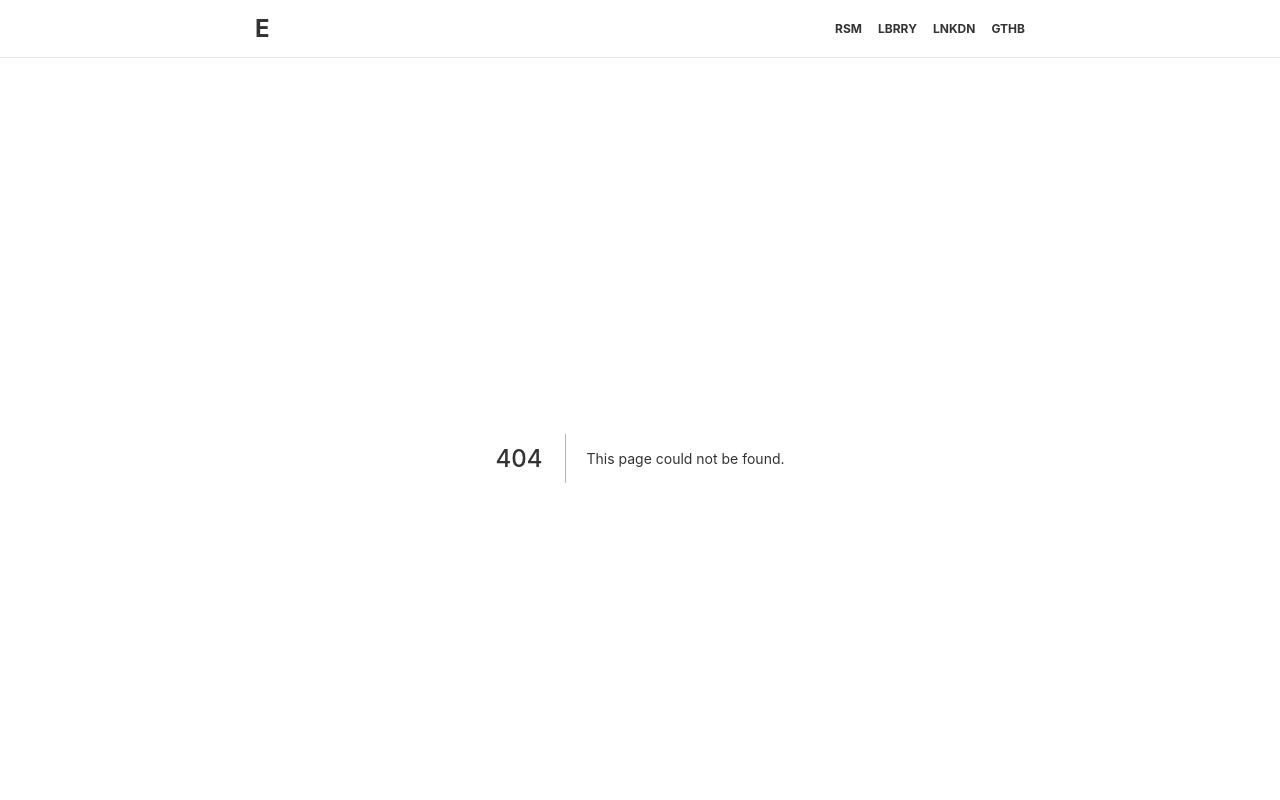
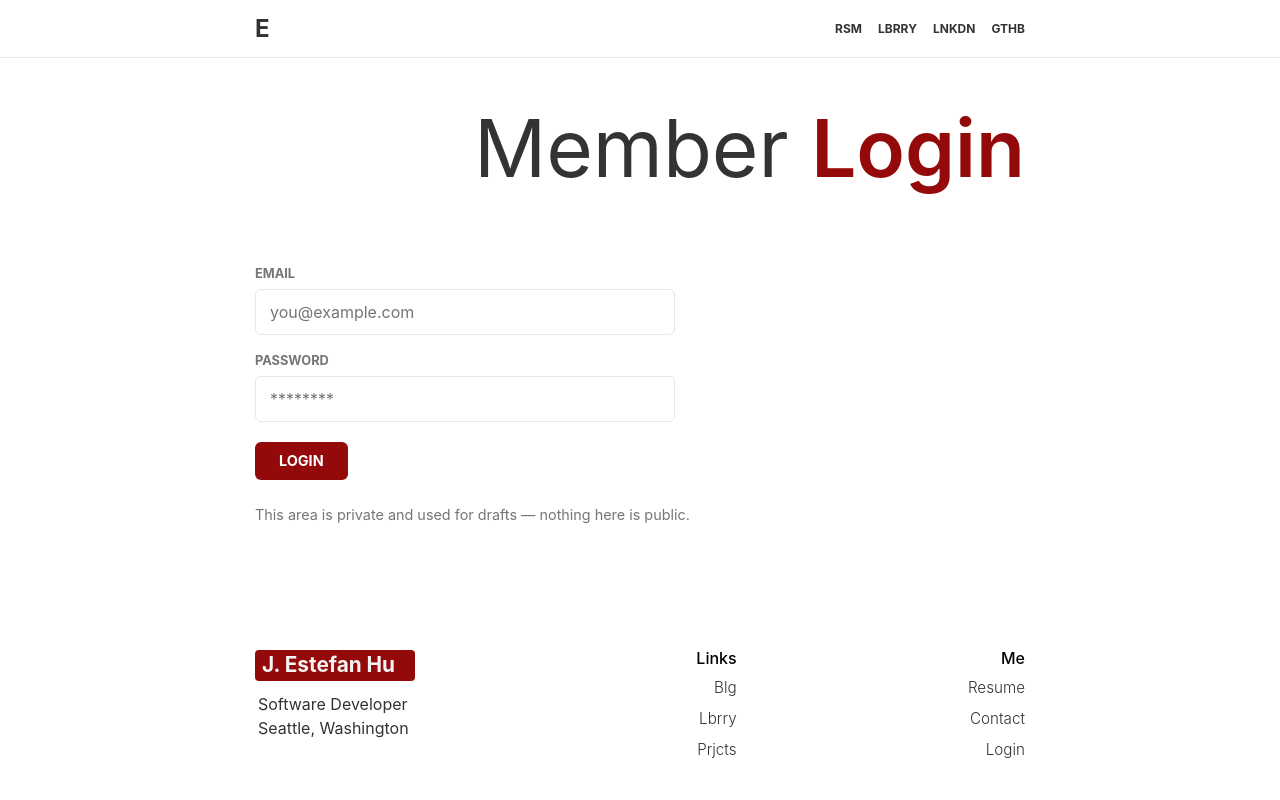
Before and after one commit to EstefanHu/EstefanHu, a Next.js app: page /lgn in a window 1280 px wide. Before the commit this address had no page. Shown: the top 800 px of the page. Built offline with nearby package versions, Linux system fonts and the light colour scheme.

Commit message:
Add contact and login pages, add links to footer
Create the /cntct and /lgn routes referenced by the footer, and add a
"links" section listing /blg, /lbrry, and /prjcts before the "me" section.

```diff
--- /dev/null
+++ b/app/cntct/page.module.css
@@ -0,0 +1,90 @@
+.header {
+  padding: 50px 0 70px;
+  text-align: right;
+
+  .title {
+    text-transform: capitalize;
+    font-size: 5rem;
+    margin-bottom: 10px;
+
+    span {
+      color: var(--accent);
+      font-weight: 600;
+    }
+  }
+
+  p {
+    color: var(--text);
+    font-size: 1.1rem;
+    line-height: 25px;
+
+    a {
+      color: var(--text);
+
+      &:hover {
+        color: var(--accent);
+      }
+    }
+  }
+
+  @media only screen and (max-width: 600px) {
+    padding-bottom: 30px;
+
+    p {
+      font-size: 1rem;
+    }
+  }
+
+  @media only screen and (max-width: 500px) {
+    padding-top: 20px;
+
+    h1 {
+      font-size: 3rem;
+      margin-bottom: 5px;
+    }
+  }
+}
+
+.section {
+  margin-bottom: 40px;
+
+  h3 {
+    font-size: 1.25rem;
+    font-weight: bold;
+    text-transform: capitalize;
+    margin-bottom: 20px;
+    color: var(--accent);
+  }
+}
+
+.email {
+  font-size: 1.5rem;
+  font-weight: bold;
+  transition: color 0.2s;
+
+  &:hover {
+    color: var(--text);
+  }
+}
+
+.linkList {
+  list-style: none;
+  display: flex;
+  flex-direction: column;
+  gap: 10px;
+
+  a {
+    font-size: 1.1rem;
+    transition: color 0.2s;
+
+    &:hover {
+      color: var(--text);
+    }
+  }
+}
+
+.text {
+  color: var(--text);
+  font-size: 1.1rem;
+  line-height: 25px;
+}
--- /dev/null
+++ b/app/cntct/page.tsx
@@ -0,0 +1,76 @@
+import styles from './page.module.css'
+import Link from 'next/link'
+
+const EMAIL = 'estefan.hu.dev@gmail.com'
+
+const LINKS = [
+  {
+    label: 'LinkedIn',
+    href: 'https://www.linkedin.com/in/estefanhu/',
+  },
+  {
+    label: 'GitHub',
+    href: 'https://github.com/estefanhu/',
+  },
+  {
+    label: 'Resume',
+    href: '/',
+    internal: true,
+  },
+]
+
+function page() {
+  return (
+    <>
+      <div className={styles.header}>
+        <h1 className={styles.title}>Get in <span>Touch</span></h1>
+        <p>
+          The fastest way to reach me is email. I read everything and reply to
+          most things within a few days.
+        </p>
+      </div>
+
+      <section className={styles.section}>
+        <h3>Email</h3>
+
+        <a className={styles.email} href={`mailto:${EMAIL}`}>
+          {EMAIL}
+        </a>
+      </section>
+
+      <section className={styles.section}>
+        <h3>Elsewhere</h3>
+
+        <ul className={styles.linkList}>
+          {LINKS.map((link) => (
+            <li key={link.label}>
+              {link.internal ? (
+                <Link href={link.href}>{link.label}</Link>
+              ) : (
+                <a
+                  target="_blank"
+                  rel="noopener noreferrer"
+                  href={link.href}
+                >
+                  {link.label}
+                </a>
+              )}
+            </li>
+          ))}
+        </ul>
+      </section>
+
+      <section className={styles.section}>
+        <h3>Based In</h3>
+
+        <p className={styles.text}>Seattle, Washington</p>
+        <p className={styles.text}>
+          Remote friendly &mdash; collaborating with teams across Pacific Time,
+          Eastern Time, and Central European Time.
+        </p>
+      </section>
+    </>
+  )
+}
+
+export default page
--- a/app/layout.tsx
+++ b/app/layout.tsx
@@ -55,6 +55,13 @@ export default function RootLayout({
 
               <div className={styles.footerNav}>
                 <span>
+                  <h4>links</h4>
+                  <a href="/blg">blg</a>
+                  <a href="/lbrry">lbrry</a>
+                  <a href="/prjcts">prjcts</a>
+                </span>
+
+                <span>
                   <h4>me</h4>
                   <a href="/">resume</a>
                   <a href="/cntct">contact</a>
--- /dev/null
+++ b/app/lgn/page.module.css
@@ -0,0 +1,99 @@
+.header {
+  padding: 50px 0 70px;
+  text-align: right;
+
+  .title {
+    text-transform: capitalize;
+    font-size: 5rem;
+    margin-bottom: 10px;
+
+    span {
+      color: var(--accent);
+      font-weight: 600;
+    }
+  }
+
+  @media only screen and (max-width: 500px) {
+    padding-top: 20px;
+    padding-bottom: 30px;
+
+    h1 {
+      font-size: 3rem;
+      margin-bottom: 5px;
+    }
+  }
+}
+
+.section {
+  margin-bottom: 40px;
+}
+
+.form {
+  display: flex;
+  flex-direction: column;
+  gap: 20px;
+  max-width: 420px;
+}
+
+.field {
+  display: flex;
+  flex-direction: column;
+  gap: 8px;
+
+  span {
+    font-size: 0.8rem;
+    font-weight: bold;
+    text-transform: uppercase;
+    color: var(--textSecondary);
+  }
+
+  input {
+    padding: 12px 14px;
+    font-size: 1rem;
+    color: var(--text);
+    background-color: var(--background);
+    border: 1px solid var(--borderColor);
+    border-radius: var(--border-radius);
+    transition: border-color 0.2s;
+    outline: none;
+
+    &::placeholder {
+      color: var(--textSecondary);
+    }
+
+    &:focus {
+      border-color: var(--accent);
+    }
+  }
+}
+
+.error {
+  color: var(--accent);
+  font-size: 0.9rem;
+  line-height: 20px;
+}
+
+.submit {
+  align-self: flex-start;
+  padding: 12px 24px;
+  font-size: 0.9rem;
+  font-weight: bold;
+  text-transform: uppercase;
+  color: var(--background);
+  background-color: var(--accent);
+  border: none;
+  border-radius: var(--border-radius);
+  cursor: pointer;
+  transition: opacity 0.2s;
+
+  &:hover {
+    opacity: 0.85;
+  }
+}
+
+.footnote {
+  margin-top: 25px;
+  color: var(--textSecondary);
+  font-size: 0.9rem;
+  line-height: 20px;
+}
--- /dev/null
+++ b/app/lgn/page.tsx
@@ -0,0 +1,73 @@
+'use client'
+
+import { FormEvent, useState } from 'react'
+import { useRouter } from 'next/navigation'
+import styles from './page.module.css'
+
+function Page() {
+  const router = useRouter()
+
+  const [email, setEmail] = useState('')
+  const [password, setPassword] = useState('')
+  const [error, setError] = useState('')
+
+  const onSubmit = (event: FormEvent<HTMLFormElement>) => {
+    event.preventDefault()
+
+    if (!email || !password) {
+      setError('both fields are required')
+      return
+    }
+
+    // no auth backend wired up yet &mdash; redirect for now
+    router.push('/')
+  }
+
+  return (
+    <>
+      <div className={styles.header}>
+        <h1 className={styles.title}>Member <span>Login</span></h1>
+      </div>
+
+      <section className={styles.section}>
+        <form className={styles.form} onSubmit={onSubmit} noValidate>
+          <label className={styles.field}>
+            <span>Email</span>
+            <input
+              type="email"
+              name="email"
+              autoComplete="email"
+              placeholder="you@example.com"
+              value={email}
+              onChange={(e) => setEmail(e.target.value)}
+            />
+          </label>
+
+          <label className={styles.field}>
+            <span>Password</span>
+            <input
+              type="password"
+              name="password"
+              autoComplete="current-password"
+              placeholder="********"
+              value={password}
+              onChange={(e) => setPassword(e.target.value)}
+            />
+          </label>
+
+          {error && <p className={styles.error}>{error}</p>}
+
+          <button className={styles.submit} type="submit">
+            Login
+          </button>
+        </form>
+
+        <p className={styles.footnote}>
+          This area is private and used for drafts &mdash; nothing here is public.
+        </p>
+      </section>
+    </>
+  )
+}
+
+export default Page
```
